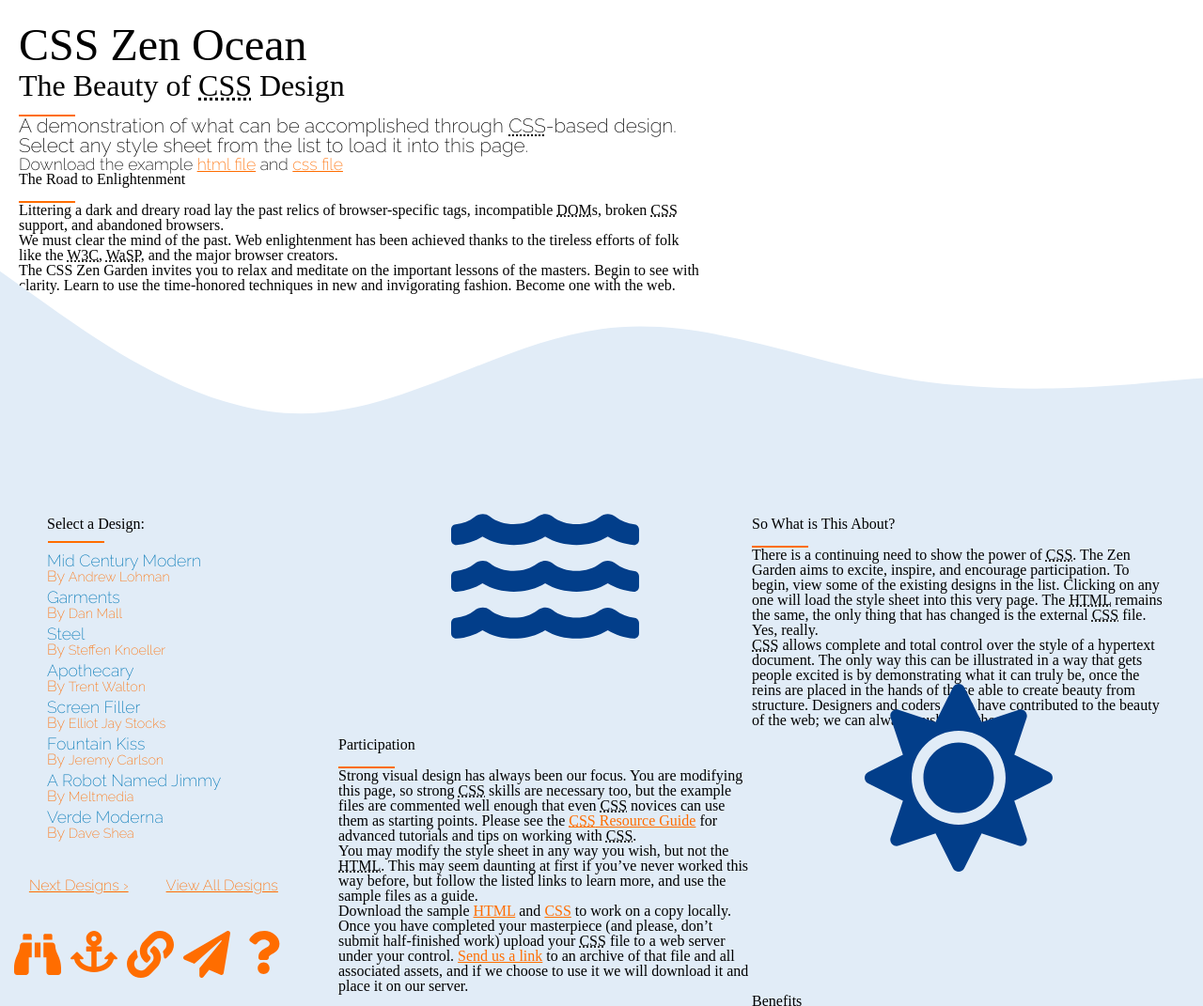
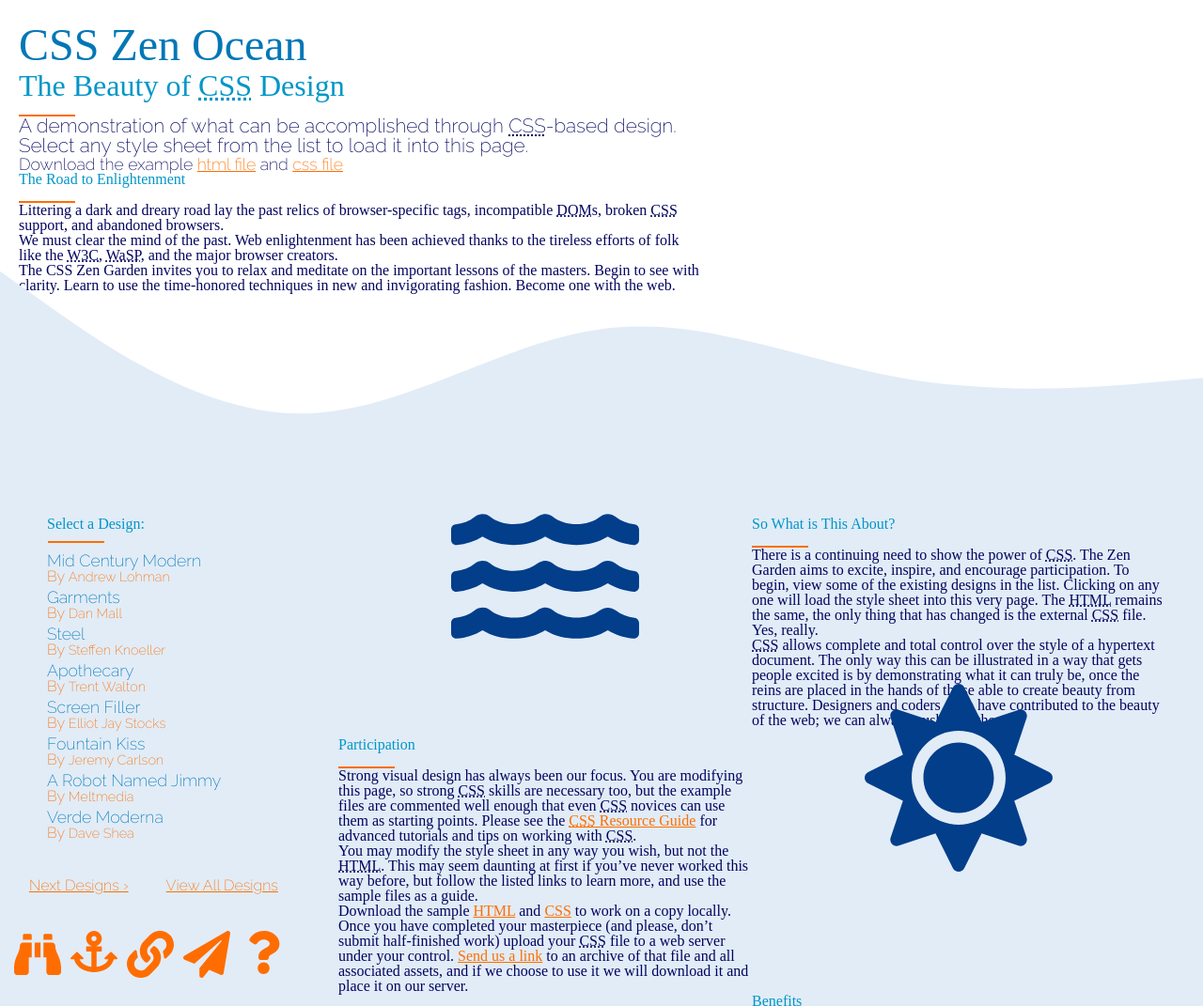
Before and after one commit to AustinJacobs/csszengarden_project, a website built with Parcel: page src/index.html in a window 1280 px wide. Shown: the top 1071 px of the page at 94% size. Built offline with nearby package versions, Linux system fonts and the light colour scheme; a web font is replaced by a local one.

Commit message:
added final styling to project.

```diff
--- a/src/scss/styles.scss
+++ b/src/scss/styles.scss
@@ -45,6 +45,7 @@
     font-family: $heading-font;
     font-size: $heading-size;
     margin: $base-margin;
+    color: $color-three;
 }
 
 // paragraph styles
@@ -53,6 +54,7 @@
     font-size: $paragraph-size;
     margin: $base-margin;
     padding-top: $base-padding;
+    color: $color-five;
 }
 
 // a styles
@@ -173,10 +175,12 @@
         display: block;
         line-height: initial;
         font-size: 1.5em;
+        color: $color-two;
     }
 
     header h2 {
         font-size: 1.4em;
+        color: $color-three;
     }
 
     header h2::after {
@@ -200,6 +204,7 @@
     .summary p {
         font-family: $details-font;
         font-size: 1.2em;
+        color: $color-five;
     }
 
     .summary p:nth-last-of-type(1) {
@@ -330,6 +335,7 @@
         text-decoration: none;
         color: $color-six;
         margin: $base-margin;
+        font-size: 1.5em;
     }
 
     @include for-tablet-landscape-up {
```
